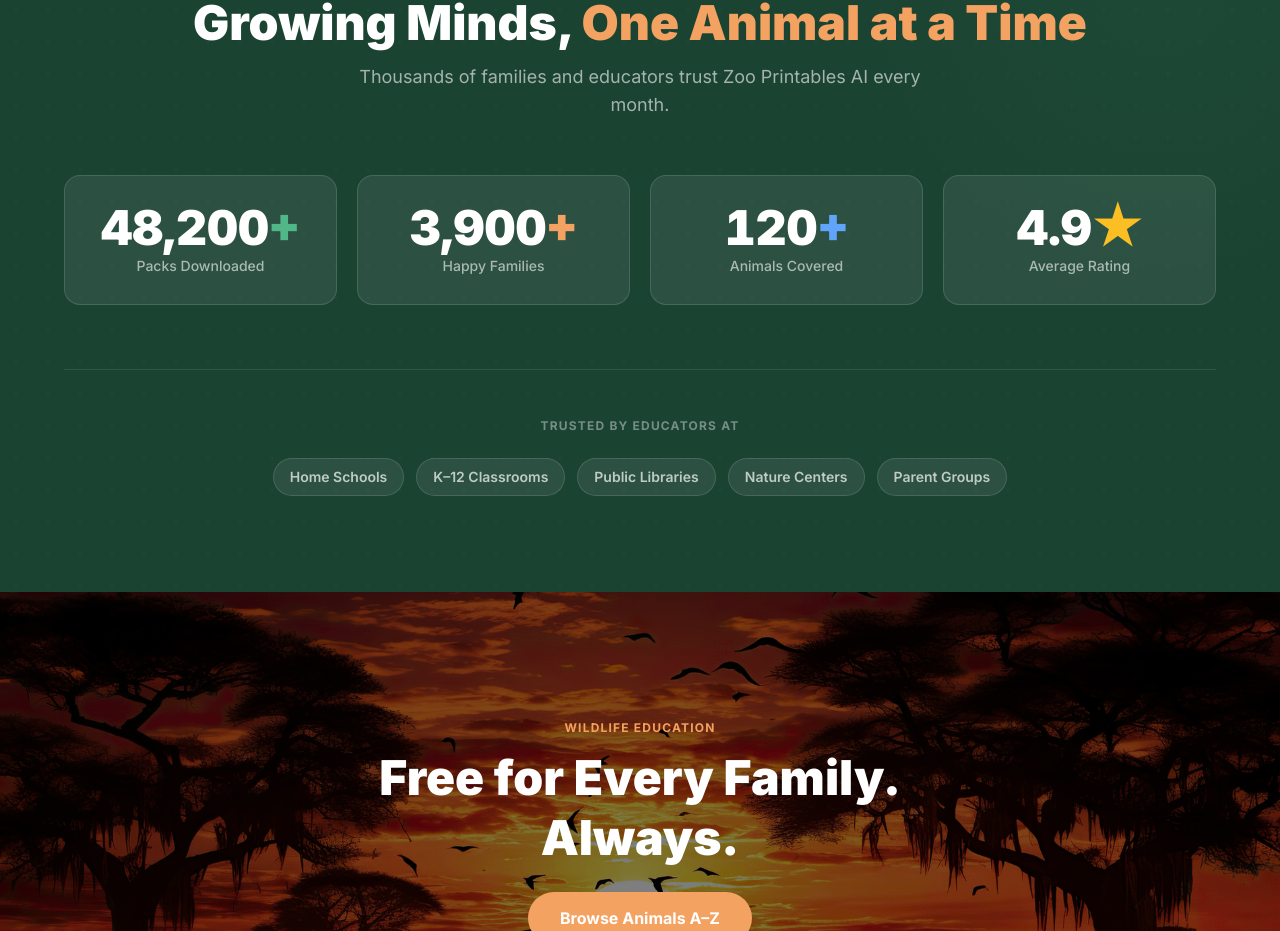
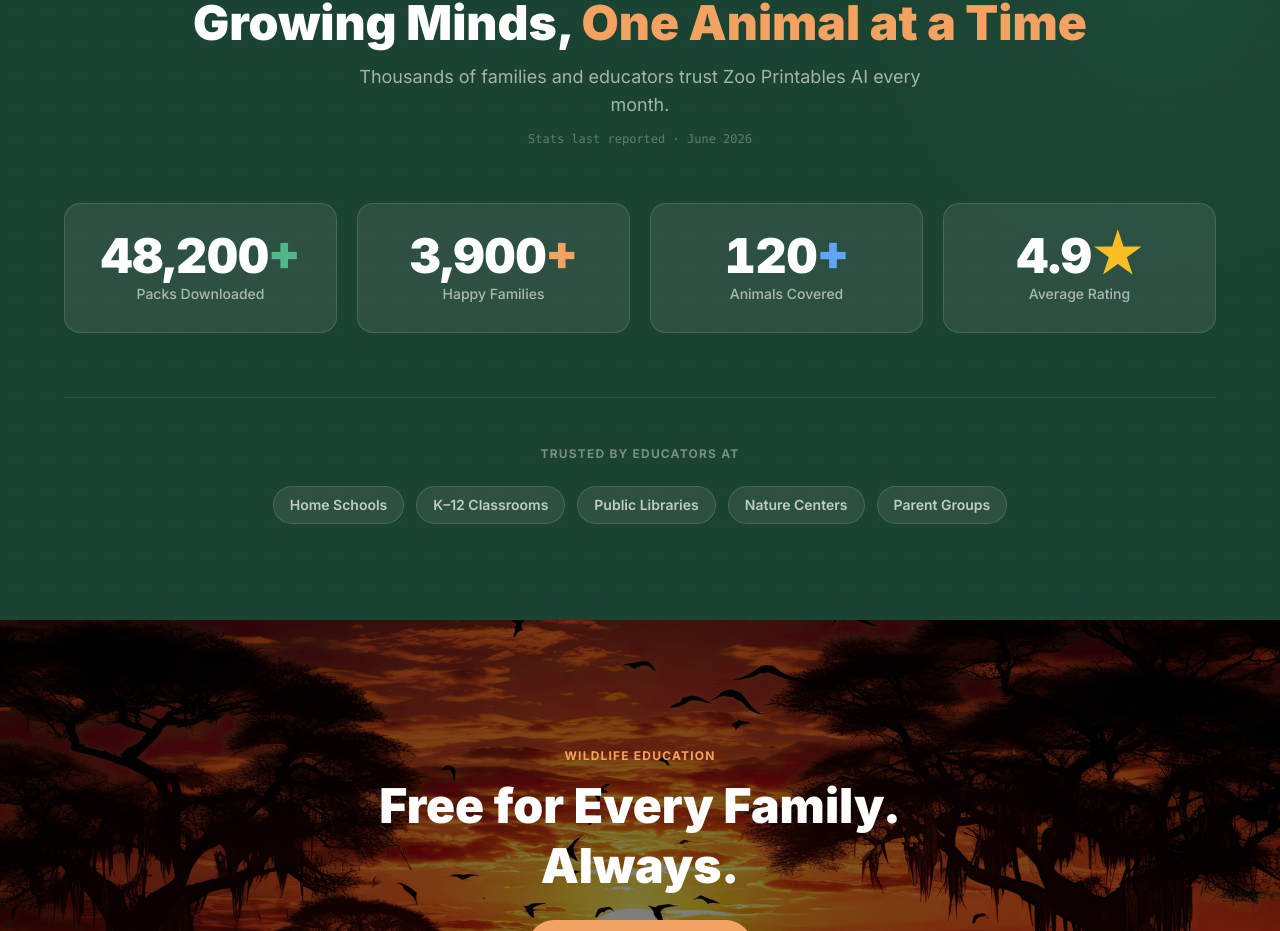
Before and after one commit to mbeasley4/zooprintablesai, a Next.js app: page / in a window 1280 px wide. Shown: the part 2838-3769 px from the top of the page. Built offline with nearby package versions, Linux system fonts and the light colour scheme.

Commit message:
feat: update structured data with dateModified and add last reported stats to ImpactStats component

```diff
--- a/src/app/page.tsx
+++ b/src/app/page.tsx
@@ -108,6 +108,7 @@
         priceValidUntil: "2099-12-31",
       },
       aggregateRating: { "@type": "AggregateRating", ratingValue: "4.9", bestRating: "5", reviewCount: "2562" },
+      dateModified: "2026-06-11",
     },
 
     /* ── HowTo: How to download a free printable pack ── */
--- a/src/components/ImpactStats.tsx
+++ b/src/components/ImpactStats.tsx
@@ -31,6 +31,9 @@
           </h2>
           <p className="text-white/60 text-lg max-w-xl mx-auto">
             Thousands of families and educators trust Zoo Printables AI every month.
+          </p>
+          <p className="text-white/30 text-xs mt-3 font-mono">
+            Stats last reported · June 2026
           </p>
         </div>
 
```
